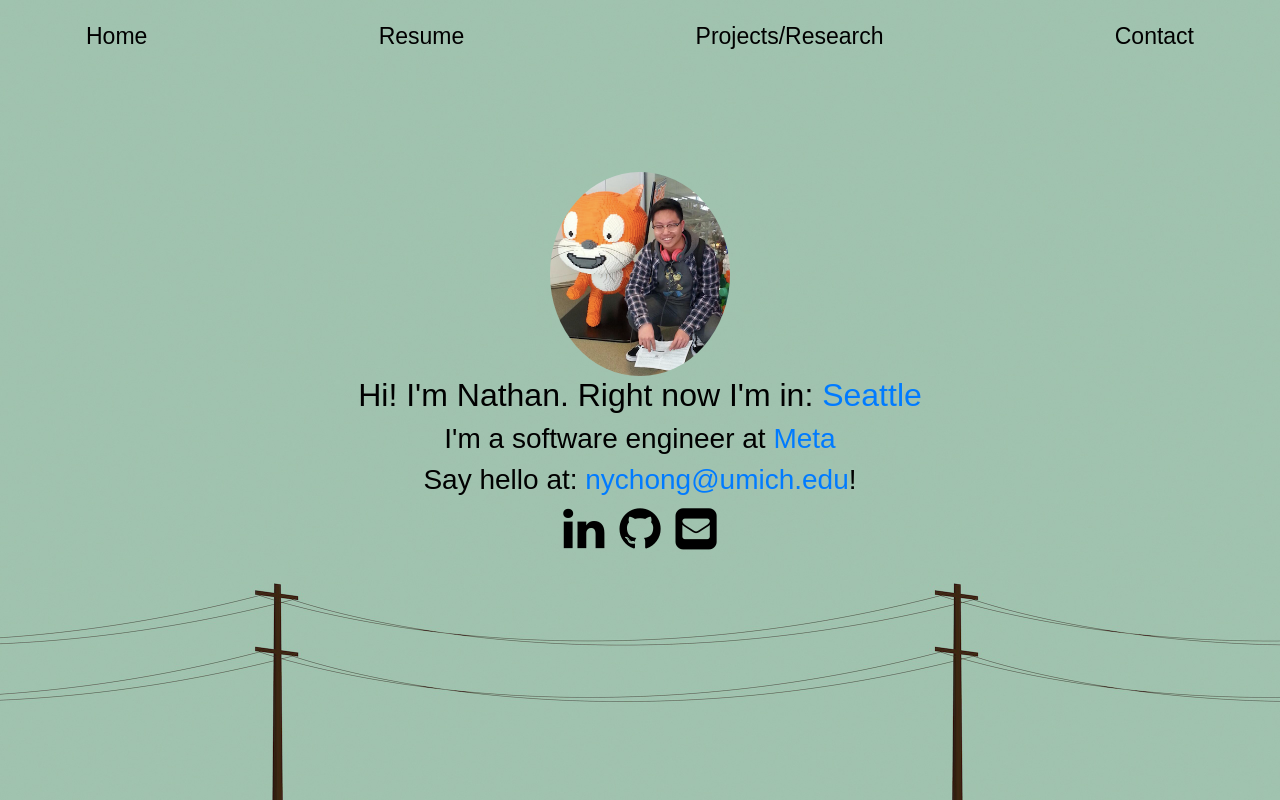
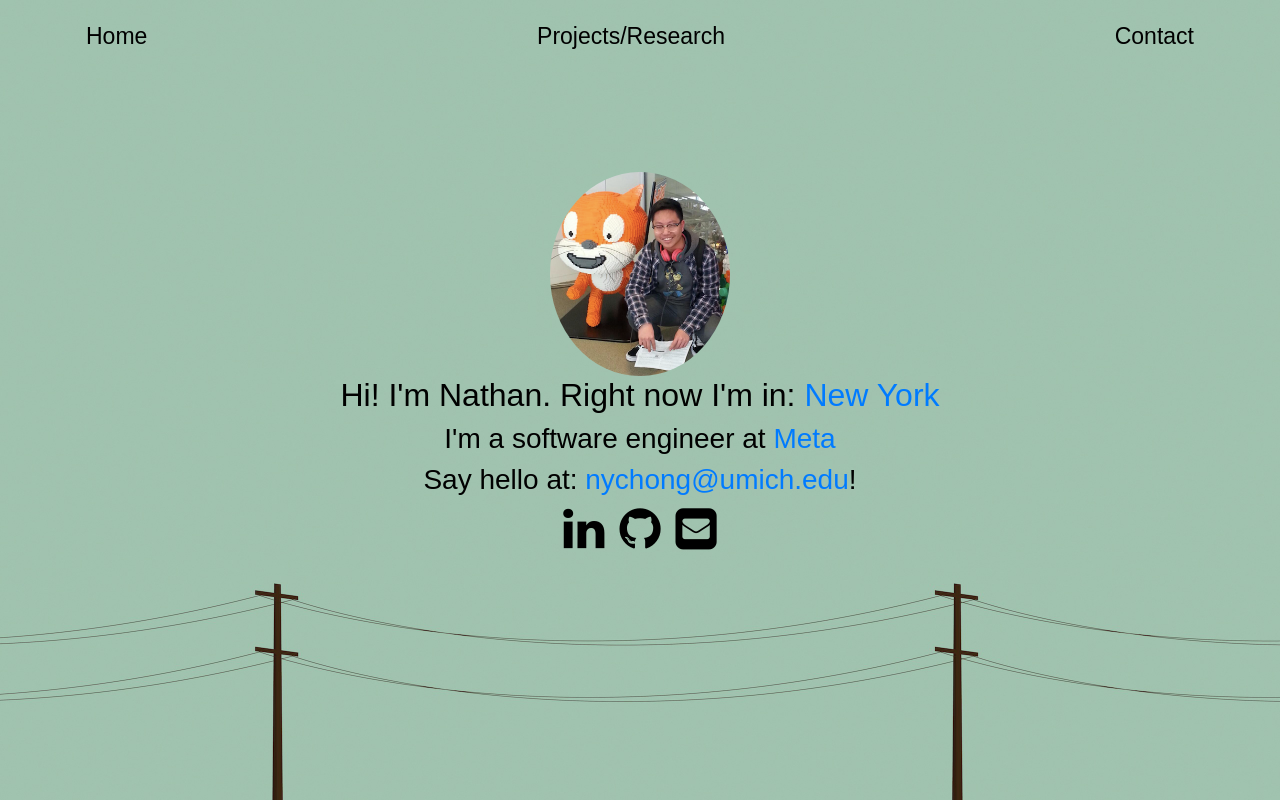
Before and after one commit to NathanielChong/NathanielChong.github.io, a React (Create React App) app: page / in a window 1280 px wide. Built offline with nearby package versions, Linux system fonts and the light colour scheme.

Commit message:
Update info remove resume

```diff
--- a/src/components/infosnippet.js
+++ b/src/components/infosnippet.js
@@ -6,7 +6,7 @@ import 'font-awesome/css/font-awesome.min.css';
 function InfoSnippet() {
   return (
     <div id="info" className="centered">
-      <h2>Hi! I'm Nathan. Right now I'm in: <a href="https://visitseattle.org/" target="_blank" color="green" className="link">Seattle</a></h2>
+      <h2>Hi! I'm Nathan. Right now I'm in: <a href="https://www.nyc.gov/" target="_blank" color="green" className="link">New York</a></h2>
       <h3> I'm a software engineer at <a href="https://www.metacareers.com/" target="_blank" className="link">Meta</a> </h3>
       <h3>Say hello at: <a href="mailto:nychong@umich.edu" className="link">nychong@umich.edu</a>!</h3>
 
--- a/src/components/redirectionbar.js
+++ b/src/components/redirectionbar.js
@@ -8,7 +8,6 @@ function RedirectionBar() {
       <Navbar>
         <Container>
           <Nav.Link href="./index.html" style={{ color: 'black' }} className="NavItem"> Home </Nav.Link>
-          <Nav.Link href="./NathanielYChongResume2022.pdf" style={{ color: 'black' }} className="NavItem"> Resume </Nav.Link>
           <Nav.Link href="./projects.html" style={{ color: 'black' }} className="NavItem"> Projects/Research </Nav.Link>
           <Nav.Link href="./contactme.html" style={{ color: 'black' }} className="NavItem"> Contact </Nav.Link>
         </Container>
```
